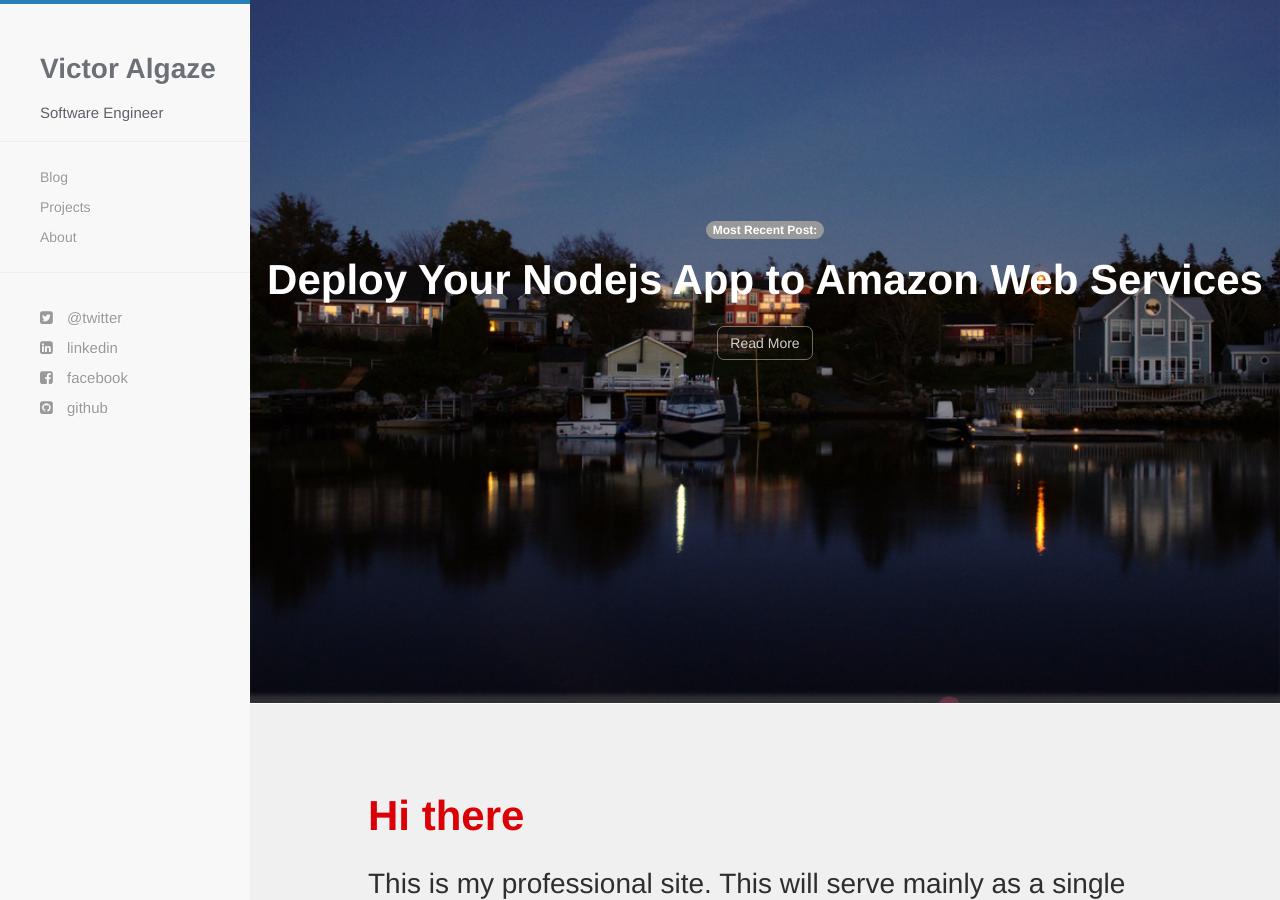
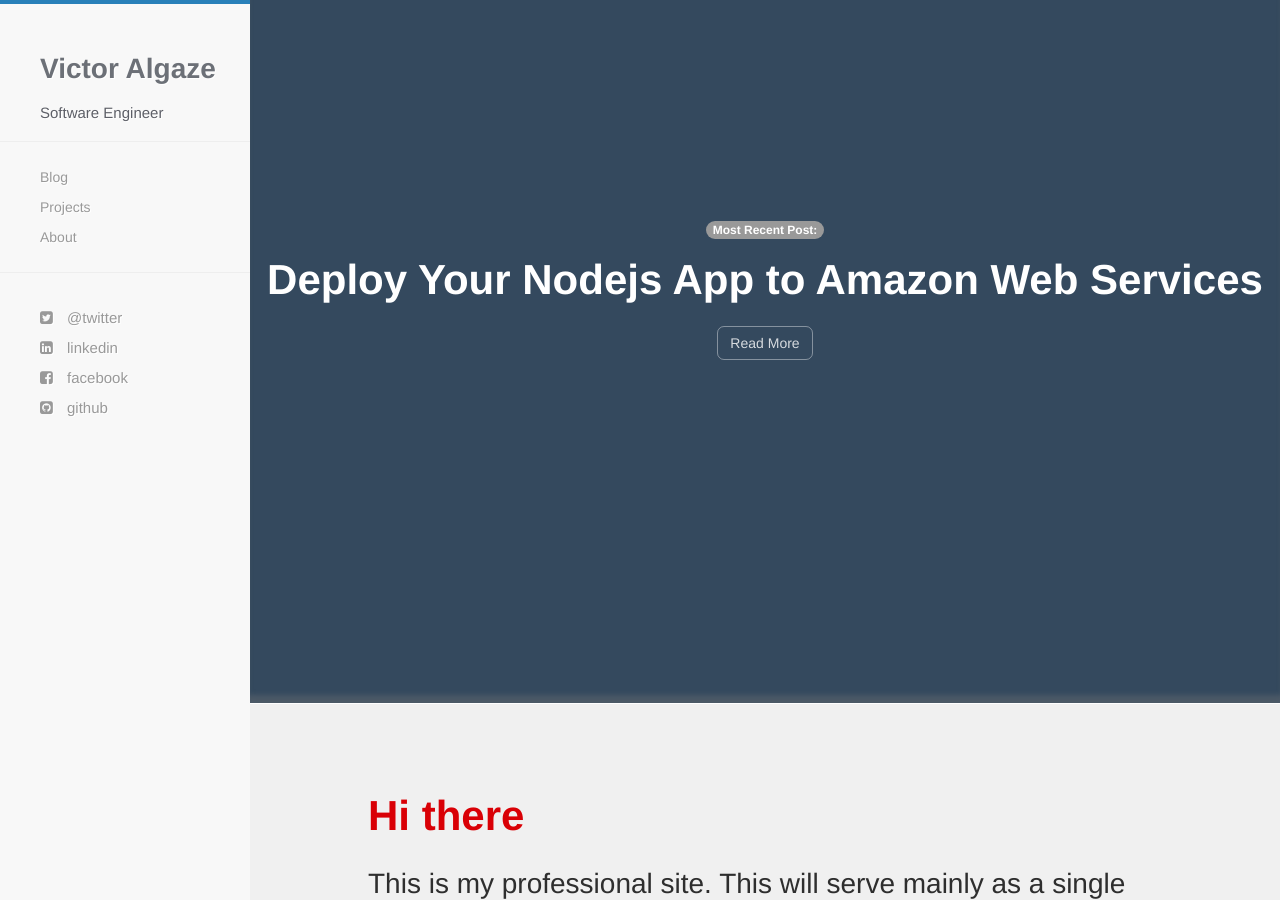
Before and after one commit to valgaze/valgaze.github.io, a Jekyll site: the page built from index.html, in a window 1280 px wide and 900 px high. Built offline with Jekyll 4.4.1, drawn with Linux system fonts in a browser that asks for light colours; nearby versions of some CDN libraries; Markdown is read by kramdown in place of the engine named in the settings.

Commit message:
Used color instead of images

```diff
--- a/_includes/showcase.html
+++ b/_includes/showcase.html
@@ -1,6 +1,6 @@
     </div>
     <style>
-    .showcase-wrapper {background-image: url("{{ site.baseurl }}/images/showcase.jpg");}
+    .showcase-wrapper {background-color: #34495e; /*background-image: url("{{ site.baseurl }}/images/showcase.jpg");*/}
     </style>
     <div class="showcase-wrapper sticky">
       <div class="showcase-text">
```
